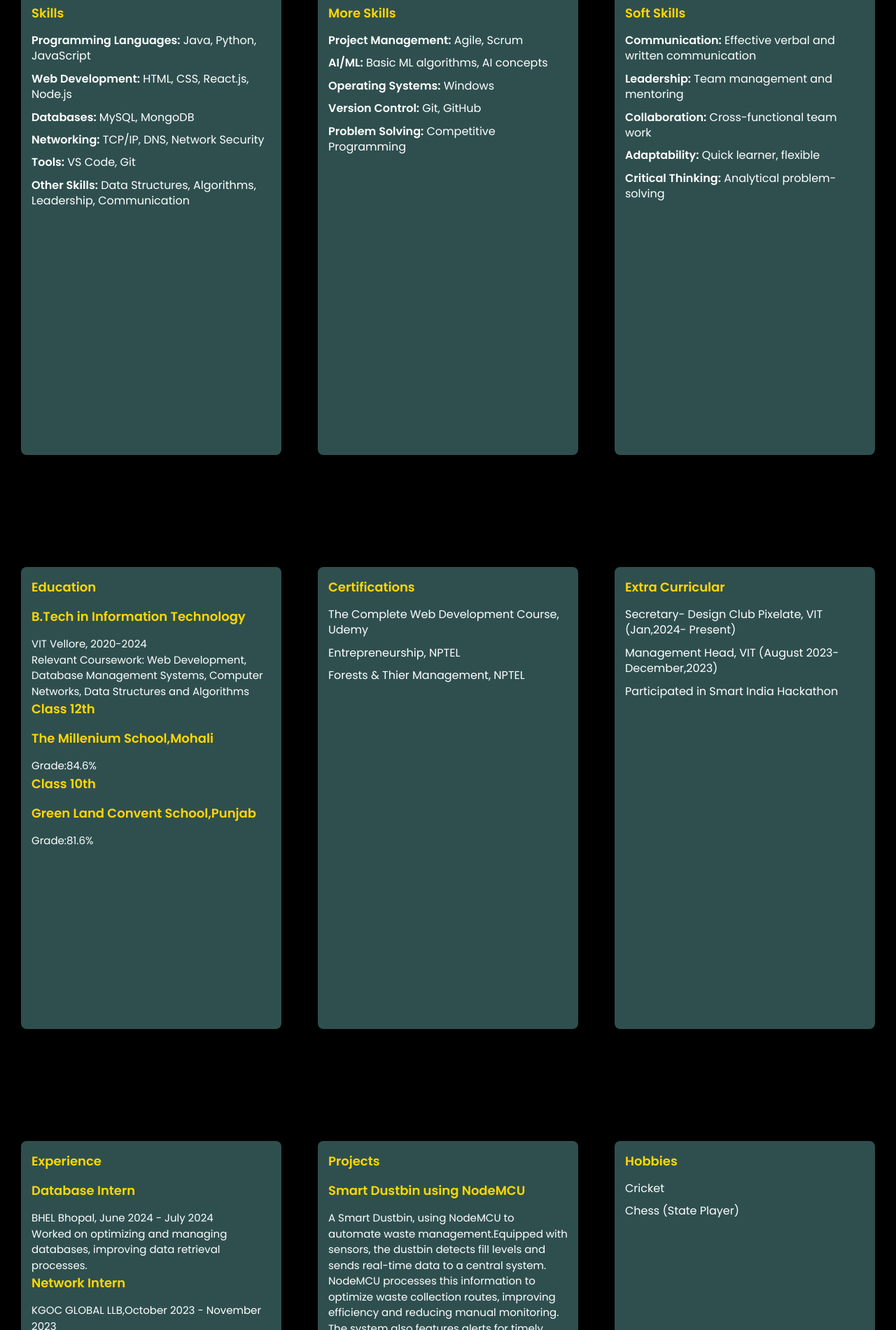
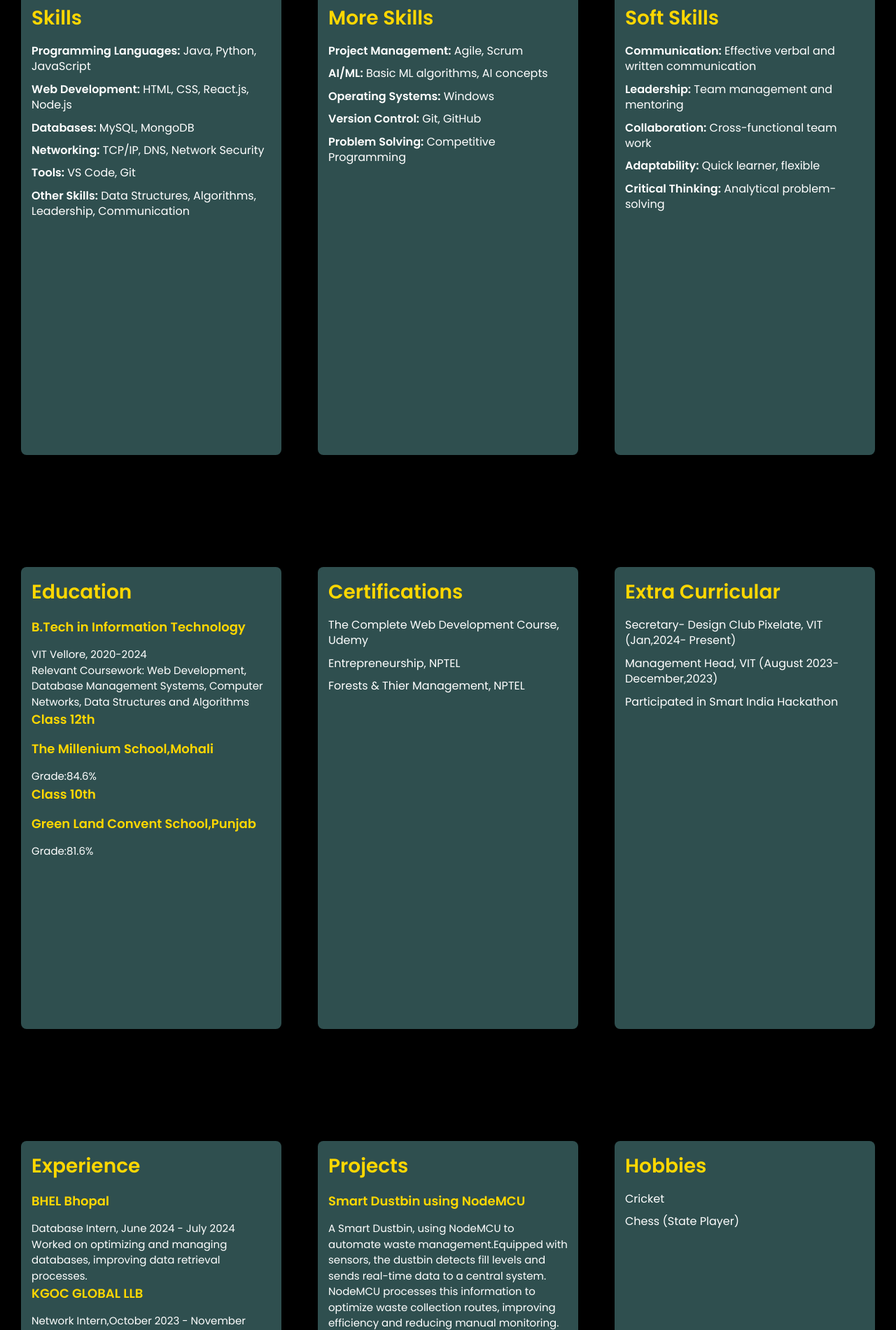
Before and after one commit to AnshPSharma/Portfolio, a plain HTML site: page index.html in a window 1280 px wide. Shown: the part 900-2800 px from the top of the page at 70% size. Drawn offline with Linux system fonts and the light colour scheme.

Commit message:
Update index.html

```diff
--- a/index.html
+++ b/index.html
@@ -74,7 +74,7 @@
 
     <section class="home">
         <div class="home-img">
-            <img src="https://github.com/AnshPSharma/Portfolio/blob/main/IMG_9224.JPG?raw=true" alt="Ansh Sharma">
+            <img src="C:\Users\ansh sharma\Desktop\portfolio\IMG_9224.JPG" alt="Ansh Sharma">
         </div>
         <div class="home-content">
             <h1>Hi, It's <span>Ansh Pawan Sharma</span></h1>
@@ -102,7 +102,7 @@
     <!-- Skills Section -->
     <section id="skills" class="horizontal-section" >
         <div class="block">
-            <h2>Skills</h2>
+            <h2 style="font-size: 28px">Skills</h2>
             <ul>
                 <li><strong>Programming Languages:</strong> Java, Python, JavaScript</li>
                 <li><strong>Web Development:</strong> HTML, CSS, React.js, Node.js</li>
@@ -113,7 +113,7 @@
             </ul>
         </div>
         <div class="block">
-            <h2>More Skills</h2>
+            <h2 style="font-size: 28px">More Skills</h2>
             <ul>
                 <li><strong>Project Management:</strong> Agile, Scrum</li>
                 <li><strong>AI/ML:</strong> Basic ML algorithms, AI concepts</li>
@@ -123,7 +123,7 @@
             </ul>
         </div>
         <div class="block">
-            <h2>Soft Skills</h2>
+            <h2 style="font-size: 28px">Soft Skills</h2>
             <ul>
                 <li><strong>Communication:</strong> Effective verbal and written communication</li>
                 <li><strong>Leadership:</strong> Team management and mentoring</li>
@@ -137,7 +137,7 @@
     <!-- Education Section -->
     <section id="education" class="horizontal-section" >
         <div class="block">
-            <h2>Education</h2>
+            <h2 style="font-size: 28px">Education</h2>
             <h3>B.Tech in Information Technology</h3>
             <p>VIT Vellore, 2020-2024</p>
             <p>Relevant Coursework: Web Development, Database Management Systems, Computer Networks, Data Structures and Algorithms</p>
@@ -152,7 +152,7 @@
             <p>Grade:81.6%</p>
         </div>
         <div class="block">
-            <h2>Certifications</h2>
+            <h2 style="font-size: 28px">Certifications</h2>
             <ul>
                 <li>The Complete Web Development Course, Udemy</li>
                 <li>Entrepreneurship, NPTEL</li>
@@ -161,7 +161,7 @@
             </ul>
         </div>
         <div class="block">
-            <h2>Extra Curricular</h2>
+            <h2 style="font-size: 28px">Extra Curricular</h2>
             <ul>
                 <li>Secretary- Design Club Pixelate, VIT (Jan,2024- Present)</li>
                 <li>Management Head, VIT (August 2023-December,2023)</li>
@@ -174,18 +174,18 @@
     <!-- Experience Section -->
     <section id="experience" class="horizontal-section" >
         <div class="block">
-            <h2>Experience</h2>
-            <h2>Database Intern</h2>
-            <p>BHEL Bhopal, June 2024 - July 2024</p>
+            <h2 style="font-size: 28px;">Experience</h2>
+            <h2>BHEL Bhopal</h2>
+            <p>Database Intern, June 2024 - July 2024</p>
             <p>Worked on optimizing and managing databases, improving data retrieval processes.</p>
 
-            <h2>Network Intern</h2>
-            <p>KGOC GLOBAL LLB,October 2023 - November 2023</p>
+            <h2>KGOC GLOBAL LLB</h2>
+            <p>Network Intern,October 2023 - November 2023</p>
             <p>Gained hands-on experience in network management and troubleshooting, contributing to the development of secure network architectures.</p>
         </div>
 
         <div class="block">
-            <h2>Projects</h2>
+            <h2 style="font-size: 28px">Projects</h2>
             <h2>Smart Dustbin using NodeMCU</h2>
 
             <p> A Smart Dustbin, using NodeMCU to automate waste management.Equipped with sensors, the dustbin detects fill levels and sends real-time data to a central system. NodeMCU processes this information to optimize waste collection routes, improving efficiency and reducing manual monitoring. The system also features alerts for timely disposal.</p>
@@ -202,7 +202,7 @@
              </p>
         </div>
         <div class="block">
-            <h2>
+            <h2 style="font-size: 28px">
                 Hobbies
             </h2>
             <ul>
@@ -218,7 +218,7 @@
     <!-- Contact Section -->
     <section id="contact" class="horizontal-section" >
         <div class="block" >
-            <h2>Contact Me</h2>
+            <h2 style="font-size: 28px">Contact Me</h2>
             <p>You can reach out to me through the following channels:</p>
             <ul>
                 <li><i class="fa-solid fa-envelope"></i> Email: <a href="mailto:anshpawan24@gmail.com">anshpawan24@gmail.com</a></li>
@@ -226,17 +226,17 @@
             </ul>
         </div>
         <div class="block">
-            <h2>Connect Online</h2>
+            <h2 style="font-size: 28px">Connect Online</h2>
             <p>Connect with me on my socials:</p>
             <div class="social-icons">
                 <a href="https://www.linkedin.com/in/ansh-pawan-sharma-487a01226/"><i class="fa-brands fa-linkedin"></i></a>
-                <a href="https://github.com/AnshPSharma"><i class="fa-brands fa-github"></i></a>
-                <a href="https://x.com/Command60294855"><i class="fa-brands fa-x-twitter"></i></a>
+                <a href="#"><i class="fa-brands fa-github"></i></a>
+                <a href="#"><i class="fa-brands fa-x-twitter"></i></a>
                 <a href="https://www.instagram.com/anshp_sharma/"><i class="fa-brands fa-instagram"></i></a>
             </div>
         </div>
         <div class="block">
-            <h2>Send a Message</h2>
+            <h2 style="font-size: 28px">Send a Message</h2>
             <form action="mailto:anshpawan24@gmail.com" method="post" enctype="text/plain">
                 <label for="name">Name:</label>
                 <input type="text" id="name" name="name" required>
```
